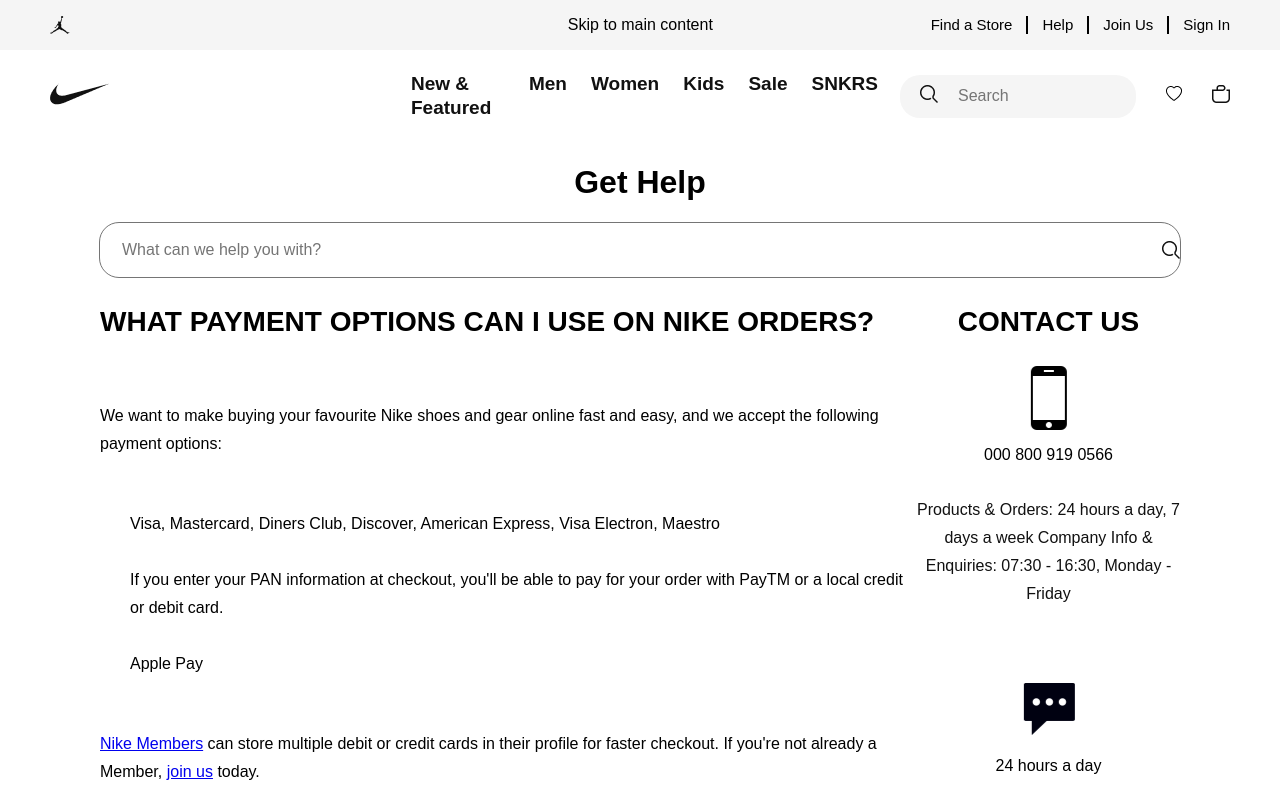
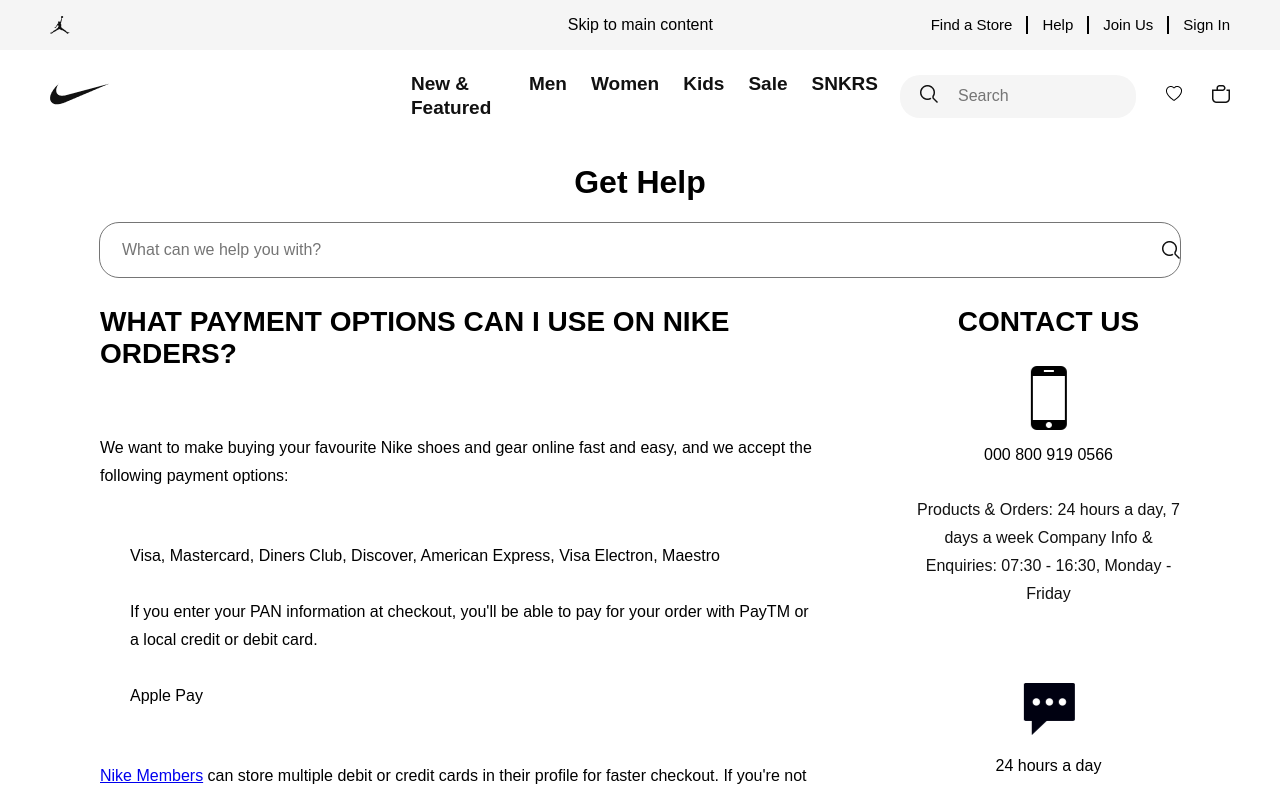
Before and after one commit to OlegPloshchynskiy/Nike_UI, a React (Vite) app: page /help in a window 1280 px wide. Shown: the top 795 px of the page. Built offline with nearby package versions, Linux system fonts and the light colour scheme; no server answers; what google-maps-react would draw is missing.

Commit message:
some init

```diff
--- a/src/components/mobileHeader/MobileHeader.jsx
+++ b/src/components/mobileHeader/MobileHeader.jsx
@@ -17,8 +17,6 @@ const MobileHeader = () => {
   const handleMenu = () => {
     menuState === 0 ? setMenuState(1) : setMenuState(0)
   }
-
-  console.log(menuState);
 
   return (
     <header>
--- a/src/pages/help/help.module.css
+++ b/src/pages/help/help.module.css
@@ -25,6 +25,7 @@
     display: flex;
     justify-content: center;
     align-items: center;
+    gap: 100px;
 }
 
 .content_text {
```
